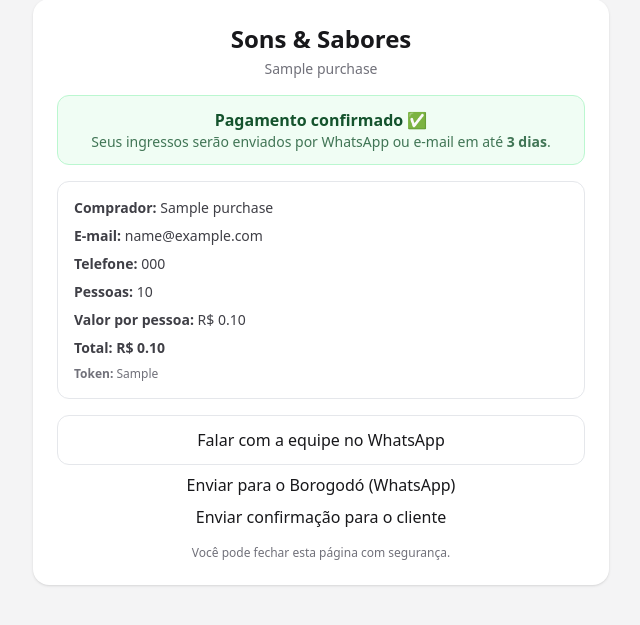
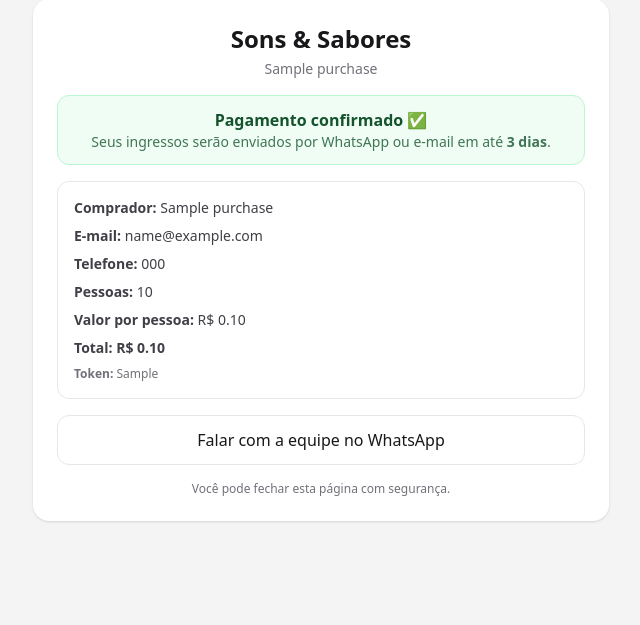
Before and after one commit to gustavopassos05/sons_sabores_ingressos, a Flask app: a page that uses templates/purchase_status.html in a window 1280 px wide. Shown: the part 87-712 px from the top of the page, without its empty margins (319-959 px from the left). Run offline with Flask 3, Linux system fonts and the light colour scheme; tables that the repository leaves empty hold one stand-in row (values such as "Sample post"); some libraries are stand-ins or nearby versions.

Commit message:
Commit das alterações locais

```diff
--- a/routes/whatsapp.py
+++ b/routes/whatsapp.py
@@ -2,7 +2,7 @@
 import os
 from flask import Blueprint, redirect, abort, current_app
 from sqlalchemy import select
-
+from routes.admin_auth import admin_required
 from db import db
 from models import Purchase  # ✅ aqui é o modelo certo do projeto de ingressos
 
@@ -15,7 +15,11 @@
 
 BOROGODO_WHATS = (os.getenv("BOROGODO_WHATS") or "5531999613652").strip()
 
-
+def equipe_only():
+    role = (getattr(current_user, "role", "") or "").lower()
+    is_admin = bool(getattr(current_user, "is_admin", False))
+    if not is_admin and role not in ("admin", "equipe"):
+        abort(403)
 def _get_purchase_or_404(token: str) -> Purchase:
     token = (token or "").strip()
     if not token:
--- a/templates/purchase_status.html
+++ b/templates/purchase_status.html
@@ -107,15 +107,7 @@
         Falar com a equipe no WhatsApp
       </a>
 
-      <a class="btn" target="_blank"
-         href="{{ url_for('whats.whats_borogodo_purchase', token=purchase.token) }}">
-        Enviar para o Borogodó (WhatsApp)
-      </a>
 
-      <a class="btn" target="_blank"
-         href="{{ url_for('whats.whats_cliente_purchase', token=purchase.token) }}">
-        Enviar confirmação para o cliente
-      </a>
     </div>
   {% endif %}
 
```
